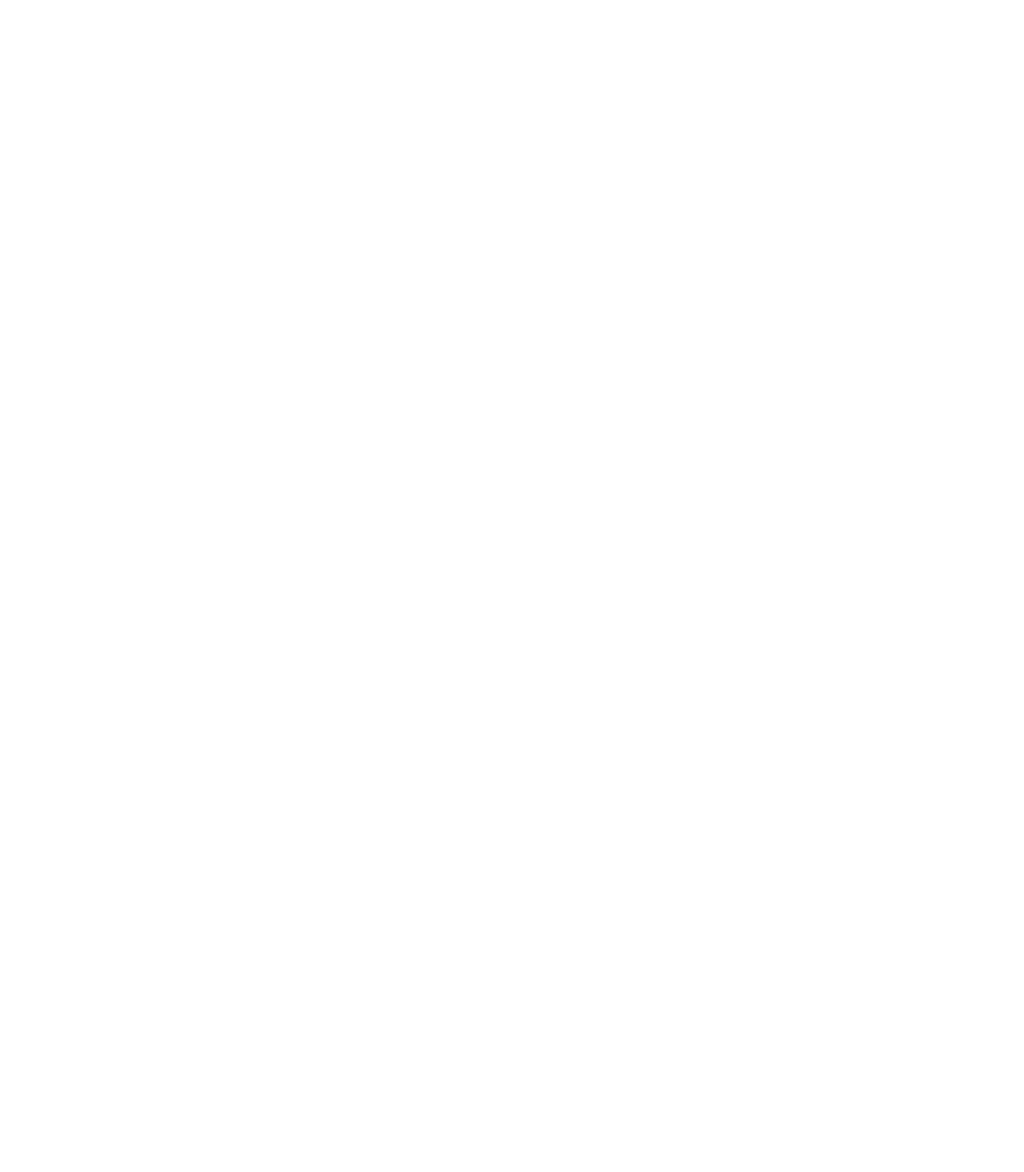
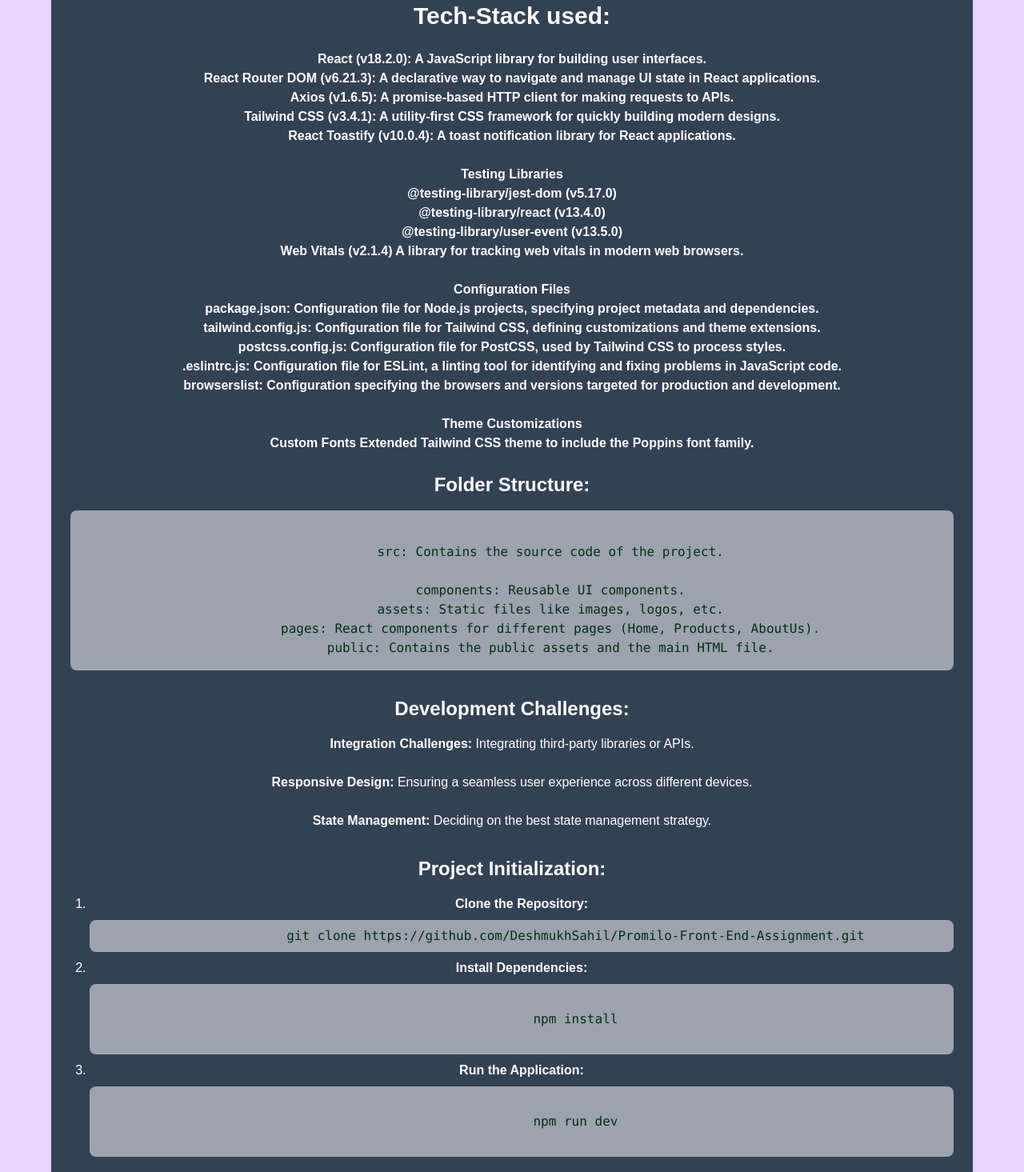
Before and after one commit to DeshmukhSahil/Promilo-Front-End-Assignment, a React (Create React App) app: page /about in a window 1280 px wide. Shown: the part 280-1745 px from the top of the page at 80% size. Before the commit the page ends 800 px from the top, so only its background shows below. Built offline with nearby package versions, Linux system fonts and the light colour scheme.

Commit message:
About page added

```diff
--- a/src/pages/About.jsx
+++ b/src/pages/About.jsx
@@ -1,16 +1,112 @@
-import AboutUs from "../components/AboutUs";
+import AboutUs from '../components/AboutUs.jsx'
 const About = () => {
   return (
     <>
-      <div className=''>
 
-        <div className=" font-poppins">
-          <AboutUs/>
-        </div>
-        <div>This is About Us Page</div>
+      <div className='bg-purple-200 text-center text-white'>
+      <AboutUs />
+
+      <div className=" w-50 mx-16 p-6 bg-slate-700 shadow-md rounded-md my-20  font-poppins">
+        <h1 className="text-3xl font-bold mb-6">About the project</h1>
+        <p className="text-1xl font-bold mb-6">This Project is an assignemt task for Promilo </p>
+
+        <h1 className="text-3xl font-bold mb-6">Tech-Stack used:</h1>
+        <p className="text-1xl font-bold mb-6"><strong>React (v18.2.0)</strong>: A JavaScript library for building user interfaces.<br/>
+
+        <strong>React Router DOM (v6.21.3)</strong>: A declarative way to navigate and manage UI state in React applications.<br/>
+
+        <strong>Axios (v1.6.5)</strong>: A promise-based HTTP client for making requests to APIs.<br/>
+
+        <strong>Tailwind CSS (v3.4.1)</strong>: A utility-first CSS framework for quickly building modern designs.<br/>
+
+        <strong>React Toastify (v10.0.4)</strong>: A toast notification library for React applications.<br/>
+        <br/>
+
+        <h3>Testing Libraries</h3>
+        <strong>@testing-library/jest-dom (v5.17.0)</strong><br/>
+        <strong>@testing-library/react (v13.4.0)</strong><br/>
+        <strong>@testing-library/user-event (v13.5.0)</strong><br/>
+
+        <strong>Web Vitals (v2.1.4)</strong> A library for tracking web vitals in modern web browsers.<br/>
+        <br/>
+        <h3> Configuration Files</h3>
+
+        <strong>package.json</strong>: Configuration file for Node.js projects, specifying project metadata and dependencies.<br/>
+
+        <strong>tailwind.config.js</strong>: Configuration file for Tailwind CSS, defining customizations and theme extensions.<br/>
+
+        <strong>postcss.config.js</strong>: Configuration file for PostCSS, used by Tailwind CSS to process styles.<br/>
+
+        <strong>.eslintrc.js</strong>: Configuration file for ESLint, a linting tool for identifying and fixing problems in JavaScript code.<br/>
+
+        <strong>browserslist</strong>: Configuration specifying the browsers and versions targeted for production and development.<br/>
+        <br/>
+        <h3> Theme Customizations </h3>
+
+        <strong>Custom Fonts</strong> Extended Tailwind CSS theme to include the Poppins font family.<br/>
+
+</p>
+
+        <section className="mb-8">
+          <h2 className="text-2xl font-bold mb-4">Folder Structure:</h2>
+          <pre className="bg-gray-400 p-4 overflow-x-auto rounded-lg text-green-950">
+            {`
+          src: Contains the source code of the project.
+
+          components: Reusable UI components.
+          assets: Static files like images, logos, etc.
+          pages: React components for different pages (Home, Products, AboutUs).
+          public: Contains the public assets and the main HTML file.`}
+          </pre>
+        </section>
+
+        <section className="mb-8">
+          <h2 className="text-2xl font-bold mb-4">Development Challenges:</h2>
+          <p>
+          <strong>Integration Challenges:</strong> Integrating third-party libraries or APIs.<br/>
+          <br/>
+          <strong>Responsive Design:</strong> Ensuring a seamless user experience across different devices.<br/>
+          <br/>
+          <strong>State Management:</strong> Deciding on the best state management strategy.<br/>
+          </p>
+        </section>
+
+        <section className="mb-8">
+          <h2 className="text-2xl font-bold mb-4"> Project Initialization:</h2>
+          <ol className="list-decimal ml-6 mb-4">
+            <li className="mb-2">
+              <strong>Clone the Repository:</strong>
+              <pre className="bg-gray-100 p-2 my-2 rounded-lg text-green-950 bg-gray-400">              git clone https://github.com/DeshmukhSahil/Promilo-Front-End-Assignment.git</pre>
+            </li>
+            <li className="mb-2">
+              <strong>Install Dependencies:</strong>
+              <pre className="bg-gray-100 p-2 my-2 rounded-lg text-green-950 bg-gray-400">
+                {`
+              npm install
+              `}
+              </pre>
+            </li>
+            <li className="my-2">
+              <strong>Run the Application:</strong>
+              <pre className="bg-gray-100 p-2 my-2 rounded-lg text-green-950 bg-gray-400">
+                {`
+              npm run dev
+              `}
+              </pre>
+            </li>
+          </ol>
+          <p className="mb-4"><strong>Important:</strong> Use the provided credentials for full functionality in login page  <strong>email: test45@yopmail.com, password: Test@123</strong></p>
+        </section>
+
       </div>
+      <footer className='absolute font-poppins left-[38%] bg-blue-400'>
+        Created with 💓 by <strong>Sahil Deshmukh</strong>
+      </footer>
+      </div>
+
+
     </>
-  );
+  )
 }
 
-export default About;
+export default About
```
